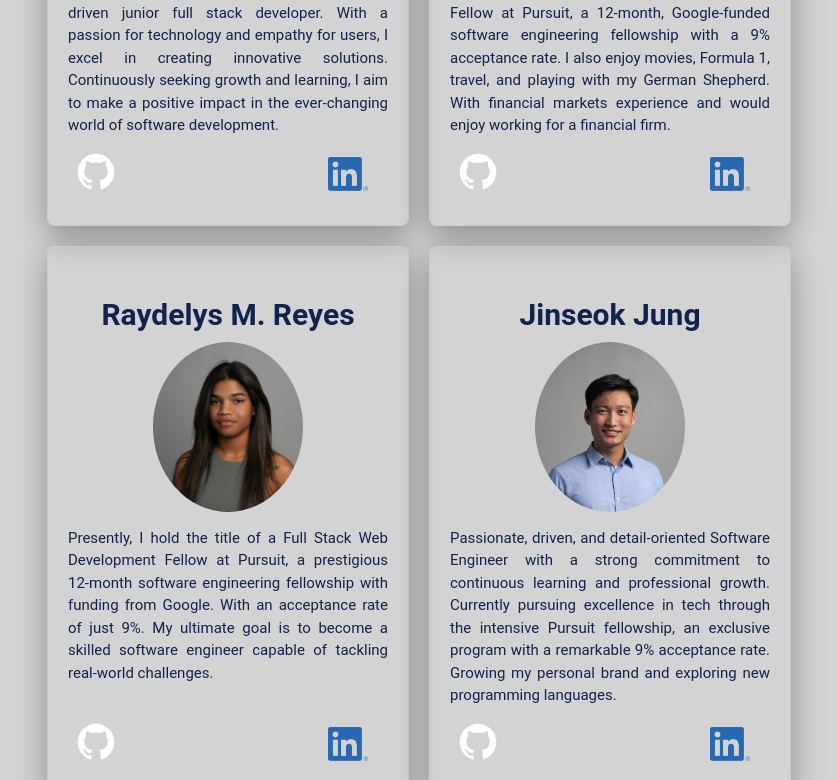
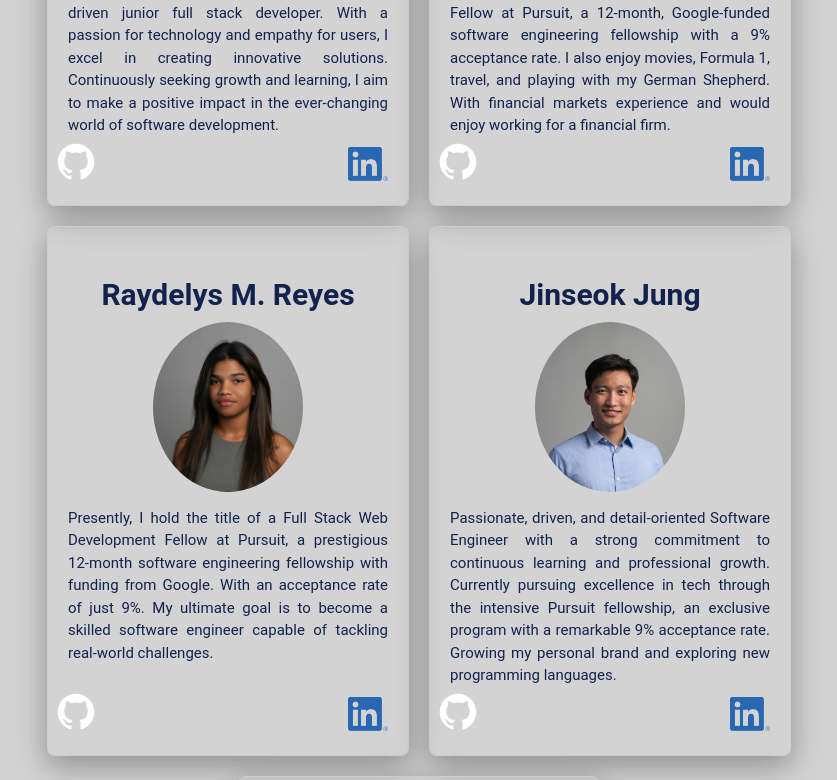
Before and after one commit to jRodriguezIV/9-4_hackathon-team-4, a React (Create React App) app: page /about in a window 1280 px wide. Shown: the part 1868-2648 px from the top of the page, without its empty margins (221-1058 px from the left). Built offline with nearby package versions, Linux system fonts and the light colour scheme; no server answers.

Commit message:
commented out padding in about.css

```diff
--- a/src/Components/About.css
+++ b/src/Components/About.css
@@ -100,7 +100,7 @@ body {
   display: inline-block;
   /* background-color: #007bff; */
   color: #fff;
-  padding: 10px 20px;
+  /* padding: 0px 20px; */
   border-radius: 5px;
   text-decoration: none;
 }
@@ -117,7 +117,7 @@ body {
 
 .github-logo {
   margin-top: 10px;
-  padding-top: 10px;
+  /* padding-top: 10px; */
   scale: 2.5;
   color:black
 }
```
